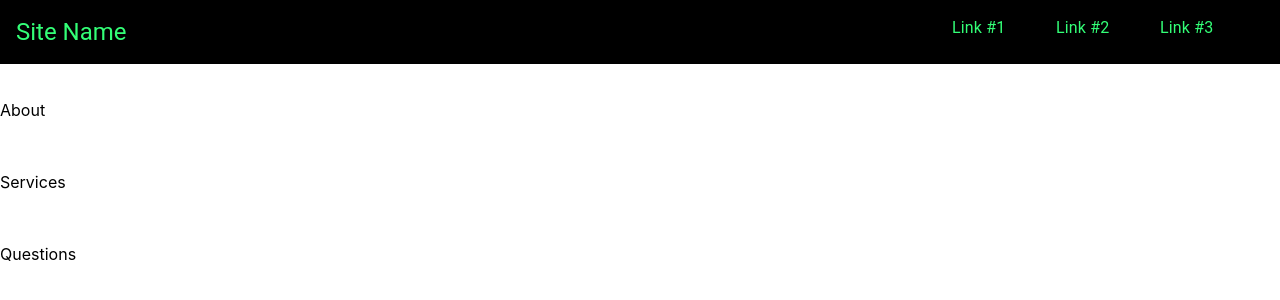
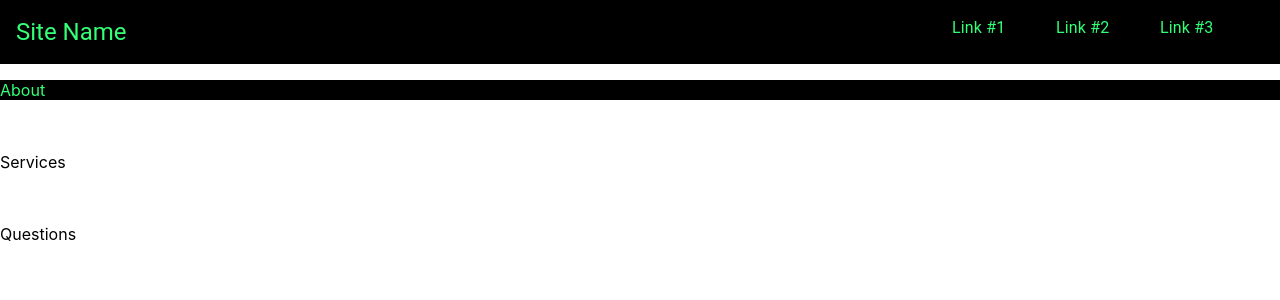
Before and after one commit to Thirteenhelens/V_Bot_Site, a React (Create React App) app: page / in a window 1280 px wide. Shown: the top 300 px of the page. Built offline with nearby package versions, Linux system fonts and the light colour scheme.

Commit message:
Added small bit of about boilerplate

```diff
--- a/src/components/About/About.jsx
+++ b/src/components/About/About.jsx
@@ -1,9 +1,11 @@
+import { Box, Typography, Grid } from "@mui/material";
+
 function About() {
-    return (
-      <>
-        <p>About</p>
-      </>
-    );
+  return (
+    <Box color="primary.light" backgroundColor="secondary.dark">
+      <p>About</p>
+    </Box>
+  );
 }
 
 export default About;
--- a/src/components/App/App.jsx
+++ b/src/components/App/App.jsx
@@ -26,7 +26,6 @@ function App() {
     <div>
       <ThemeProvider theme={theme}>
         <NavBar />
-        <br />
         <About />
         <br />
         <Services />
```
